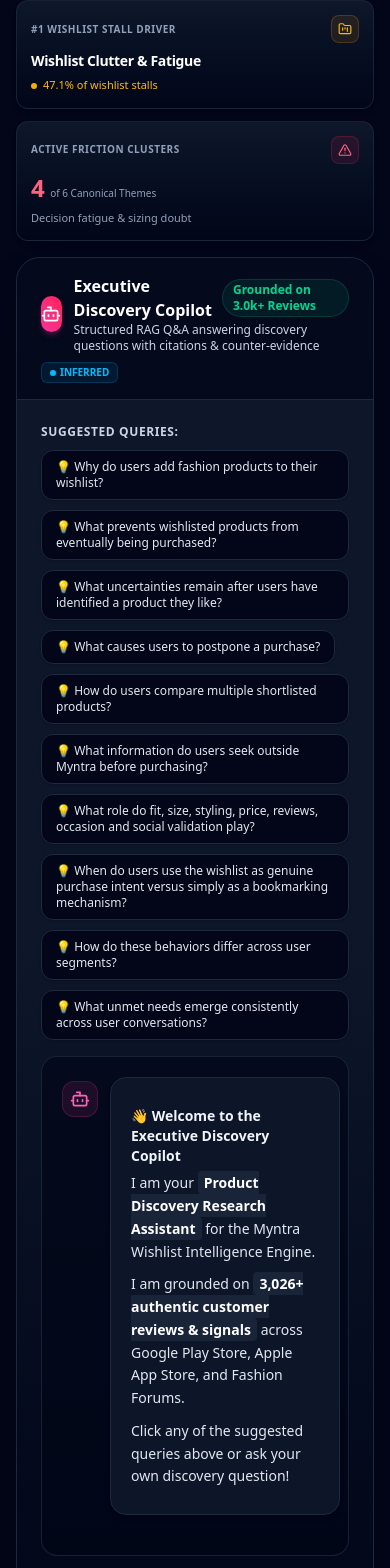
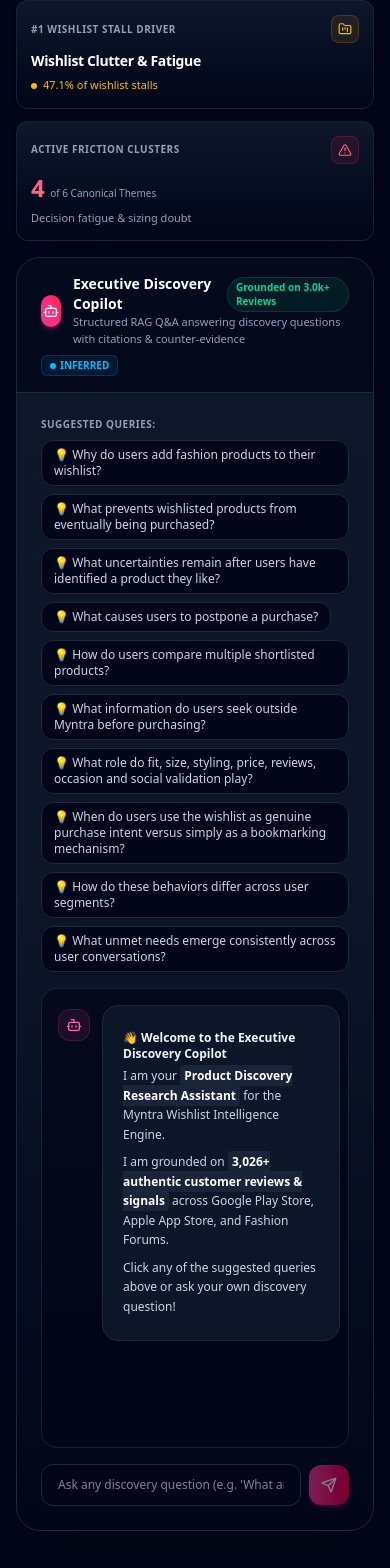
Before and after one commit to Munendra99/myntra-wishlist-discovery-engine, a Next.js app in the folder dashboard/: page / in a window 390 px wide. Shown: the part 410-1978 px from the top of the page. Built offline with nearby package versions, Linux system fonts and the light colour scheme; no server answers; the database is empty.

Commit message:
style: restore previous compact font sizes in AI Copilot

```diff
--- a/dashboard/src/components/AiCopilot.tsx
+++ b/dashboard/src/components/AiCopilot.tsx
@@ -117,17 +117,17 @@
       <div className="rounded-3xl bg-gradient-to-b from-slate-900 via-slate-900/95 to-slate-950 border border-slate-800 shadow-2xl overflow-hidden">
         <div className="px-6 py-4 bg-slate-950/80 border-b border-slate-800 flex items-center justify-between flex-wrap gap-2">
           <div className="flex items-center space-x-3">
-            <div className="w-9 h-9 rounded-xl bg-gradient-to-tr from-pink-500 to-rose-500 flex items-center justify-center shadow-md shadow-pink-500/25">
-              <Bot className="w-5 h-5 text-white" />
+            <div className="w-8 h-8 rounded-xl bg-gradient-to-tr from-pink-500 to-rose-500 flex items-center justify-center shadow-md shadow-pink-500/25">
+              <Bot className="w-4 h-4 text-white" />
             </div>
             <div>
-              <h3 className="font-bold text-white text-base sm:text-lg flex items-center gap-2">
+              <h3 className="font-bold text-white text-sm flex items-center gap-2">
                 Executive Discovery Copilot
-                <span className="text-xs font-bold bg-emerald-500/10 text-emerald-400 px-2.5 py-0.5 rounded-full border border-emerald-500/20">
+                <span className="text-[10px] font-semibold bg-emerald-500/10 text-emerald-400 px-2 py-0.5 rounded-full border border-emerald-500/20">
                   Grounded on 3.0k+ Reviews
                 </span>
               </h3>
-              <p className="text-xs sm:text-sm text-slate-300">
+              <p className="text-[11px] text-slate-400">
                 Structured RAG Q&A answering discovery questions with citations & counter-evidence
               </p>
             </div>
@@ -139,16 +139,16 @@
         <div className="p-6">
           {/* Quick Prompts Pills */}
           <div className="mb-4">
-            <span className="text-xs font-bold uppercase tracking-wider text-slate-300 block mb-2.5">
+            <span className="text-[10px] font-bold uppercase tracking-wider text-slate-400 block mb-2">
               Suggested Queries:
             </span>
-            <div className="flex flex-wrap gap-2.5">
+            <div className="flex flex-wrap gap-2">
               {quickPrompts.map((prompt, idx) => (
                 <button
                   key={idx}
                   onClick={() => handleSend(prompt)}
                   disabled={isLoading}
-                  className="text-xs sm:text-sm font-medium bg-slate-950 hover:bg-slate-800 text-slate-200 hover:text-pink-300 border border-slate-800 hover:border-pink-500/40 px-3.5 py-2 rounded-xl transition-all text-left shadow-sm active:scale-95 disabled:opacity-50"
+                  className="text-xs bg-slate-950 hover:bg-slate-800 text-slate-300 hover:text-pink-300 border border-slate-800 hover:border-pink-500/40 px-3 py-1.5 rounded-xl transition-all text-left shadow-sm active:scale-95 disabled:opacity-50"
                 >
                   💡 {prompt}
                 </button>
@@ -159,7 +159,7 @@
           {/* Messages List - Container scoped scrolling */}
           <div
             ref={chatContainerRef}
-            className="h-[500px] overflow-y-auto pr-2 space-y-4 mb-4 custom-scrollbar bg-slate-950/70 rounded-2xl p-5 border border-slate-800/80"
+            className="h-[460px] overflow-y-auto pr-2 space-y-4 mb-4 custom-scrollbar bg-slate-950/70 rounded-2xl p-4 border border-slate-800/80"
           >
             {messages.map((m, idx) => (
               <div
@@ -169,73 +169,73 @@
                 }`}
               >
                 {m.role === "assistant" && (
-                  <div className="w-9 h-9 rounded-xl bg-pink-500/10 border border-pink-500/20 flex items-center justify-center shrink-0 mt-1">
-                    <Bot className="w-5 h-5 text-pink-400" />
+                  <div className="w-8 h-8 rounded-xl bg-pink-500/10 border border-pink-500/20 flex items-center justify-center shrink-0 mt-1">
+                    <Bot className="w-4 h-4 text-pink-400" />
                   </div>
                 )}
 
                 <div
-                  className={`max-w-[90%] rounded-2xl px-5 py-4 ${
+                  className={`max-w-[90%] rounded-2xl px-5 py-4 text-xs leading-relaxed ${
                     m.role === "user"
-                      ? "bg-gradient-to-r from-pink-500 to-rose-600 text-white font-medium shadow-md text-sm sm:text-base"
-                      : "bg-slate-900/90 border border-slate-800 text-slate-200 shadow-md text-sm sm:text-[15px] leading-relaxed"
+                      ? "bg-gradient-to-r from-pink-500 to-rose-600 text-white font-medium shadow-md"
+                      : "bg-slate-900/90 border border-slate-800 text-slate-200 shadow-md"
                   }`}
                 >
                   {m.role === "user" ? (
-                    <div className="whitespace-pre-wrap font-sans font-medium">
+                    <div className="whitespace-pre-wrap font-sans text-sm font-medium">
                       {m.content}
                     </div>
                   ) : (
-                    <div className="markdown-content text-slate-200 space-y-3.5">
+                    <div className="markdown-content text-slate-200 space-y-3">
                       <ReactMarkdown
                         remarkPlugins={[remarkGfm]}
                         components={{
                           h1: ({ node, ...props }) => (
-                            <h1 className="text-lg sm:text-xl font-bold text-white mb-2.5 pb-1.5 border-b border-slate-800" {...props} />
+                            <h1 className="text-base font-bold text-white mb-2 pb-1 border-b border-slate-800" {...props} />
                           ),
                           h2: ({ node, ...props }) => (
-                            <h2 className="text-base sm:text-lg font-bold text-pink-300 mt-4 mb-2 flex items-center gap-2" {...props} />
+                            <h2 className="text-sm font-bold text-pink-300 mt-3 mb-1.5 flex items-center gap-1.5" {...props} />
                           ),
                           h3: ({ node, ...props }) => (
-                            <h3 className="text-sm sm:text-base font-bold text-slate-100 mt-3 mb-1.5" {...props} />
+                            <h3 className="text-xs font-bold text-slate-100 mt-2 mb-1" {...props} />
                           ),
                           p: ({ node, ...props }) => (
-                            <p className="mb-2.5 leading-relaxed text-slate-200 text-sm sm:text-[15px]" {...props} />
+                            <p className="mb-2 leading-relaxed text-slate-300" {...props} />
                           ),
                           strong: ({ node, ...props }) => (
-                            <strong className="font-bold text-white bg-slate-800/80 px-1.5 py-0.5 rounded" {...props} />
+                            <strong className="font-bold text-white bg-slate-800/80 px-1 py-0.5 rounded" {...props} />
                           ),
                           ul: ({ node, ...props }) => (
-                            <ul className="list-disc list-inside space-y-1.5 my-2.5 pl-1 text-slate-200 text-sm sm:text-[15px]" {...props} />
+                            <ul className="list-disc list-inside space-y-1 my-2 pl-1 text-slate-300" {...props} />
                           ),
                           ol: ({ node, ...props }) => (
-                            <ol className="list-decimal list-inside space-y-1.5 my-2.5 pl-1 text-slate-200 text-sm sm:text-[15px]" {...props} />
+                            <ol className="list-decimal list-inside space-y-1 my-2 pl-1 text-slate-300" {...props} />
                           ),
                           li: ({ node, ...props }) => (
                             <li className="leading-relaxed" {...props} />
                           ),
                           blockquote: ({ node, ...props }) => (
-                            <blockquote className="border-l-4 border-pink-500 pl-4 py-2 my-3 italic bg-slate-950/80 rounded-r text-slate-200 text-sm sm:text-[15px]" {...props} />
+                            <blockquote className="border-l-2 border-pink-500 pl-3 py-1 my-2 italic bg-slate-950/80 rounded text-slate-300" {...props} />
                           ),
                           table: ({ node, ...props }) => (
-                            <div className="overflow-x-auto my-3.5 rounded-xl border border-slate-800 bg-slate-950">
-                              <table className="w-full text-left text-sm border-collapse" {...props} />
+                            <div className="overflow-x-auto my-3 rounded-xl border border-slate-800 bg-slate-950">
+                              <table className="w-full text-left text-xs border-collapse" {...props} />
                             </div>
                           ),
                           thead: ({ node, ...props }) => (
-                            <thead className="bg-slate-800/80 text-pink-300 font-bold border-b border-slate-700 text-sm" {...props} />
+                            <thead className="bg-slate-800/80 text-pink-300 font-semibold border-b border-slate-700" {...props} />
                           ),
                           tbody: ({ node, ...props }) => (
-                            <tbody className="divide-y divide-slate-800 text-slate-200 text-sm" {...props} />
+                            <tbody className="divide-y divide-slate-800 text-slate-300" {...props} />
                           ),
                           th: ({ node, ...props }) => (
-                            <th className="px-4 py-2.5 font-bold text-slate-100" {...props} />
+                            <th className="px-3 py-2 font-bold text-slate-200" {...props} />
                           ),
                           td: ({ node, ...props }) => (
-                            <td className="px-4 py-2.5" {...props} />
+                            <td className="px-3 py-2" {...props} />
                           ),
                           code: ({ node, ...props }) => (
-                            <code className="bg-slate-950 text-pink-300 px-1.5 py-0.5 rounded font-mono text-xs sm:text-sm border border-slate-800" {...props} />
+                            <code className="bg-slate-950 text-pink-300 px-1.5 py-0.5 rounded font-mono text-[11px] border border-slate-800" {...props} />
                           ),
                         }}
                       >
@@ -246,19 +246,19 @@
                 </div>
 
                 {m.role === "user" && (
-                  <div className="w-9 h-9 rounded-xl bg-slate-800 border border-slate-700 flex items-center justify-center shrink-0 mt-1">
-                    <User className="w-5 h-5 text-slate-300" />
+                  <div className="w-8 h-8 rounded-xl bg-slate-800 border border-slate-700 flex items-center justify-center shrink-0 mt-1">
+                    <User className="w-4 h-4 text-slate-300" />
                   </div>
                 )}
               </div>
             ))}
 
             {isLoading && (
-              <div className="flex items-center space-x-3 text-slate-300 text-sm py-3 pl-2">
-                <div className="w-9 h-9 rounded-xl bg-pink-500/10 border border-pink-500/20 flex items-center justify-center shrink-0">
-                  <Loader2 className="w-5 h-5 text-pink-400 animate-spin" />
+              <div className="flex items-center space-x-3 text-slate-400 text-xs py-3 pl-2">
+                <div className="w-8 h-8 rounded-xl bg-pink-500/10 border border-pink-500/20 flex items-center justify-center shrink-0">
+                  <Loader2 className="w-4 h-4 text-pink-400 animate-spin" />
                 </div>
-                <span className="font-mono text-slate-200 animate-pulse text-sm">
+                <span className="font-mono text-slate-300 animate-pulse">
                   Querying 3,026+ structured signals & synthesizing discovery evidence...
                 </span>
               </div>
@@ -279,14 +279,14 @@
               value={input}
               onChange={(e) => setInput(e.target.value)}
               disabled={isLoading}
-              className="flex-1 bg-slate-950 border border-slate-800 text-white text-sm sm:text-base rounded-xl px-4 py-3.5 focus:outline-none focus:border-pink-500 transition-colors shadow-inner"
+              className="flex-1 bg-slate-950 border border-slate-800 text-white text-xs rounded-xl px-4 py-3 focus:outline-none focus:border-pink-500 transition-colors shadow-inner"
             />
             <button
               type="submit"
               disabled={isLoading || !input.trim()}
-              className="bg-gradient-to-r from-pink-500 to-rose-600 hover:from-pink-600 hover:to-rose-700 text-white p-3.5 rounded-xl transition-all shadow-md shadow-pink-500/25 active:scale-95 disabled:opacity-50"
+              className="bg-gradient-to-r from-pink-500 to-rose-600 hover:from-pink-600 hover:to-rose-700 text-white p-3 rounded-xl transition-all shadow-md shadow-pink-500/25 active:scale-95 disabled:opacity-50"
             >
-              <Send className="w-5 h-5" />
+              <Send className="w-4 h-4" />
             </button>
           </form>
         </div>
```
